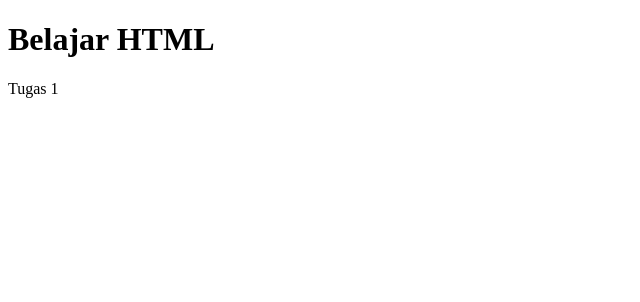
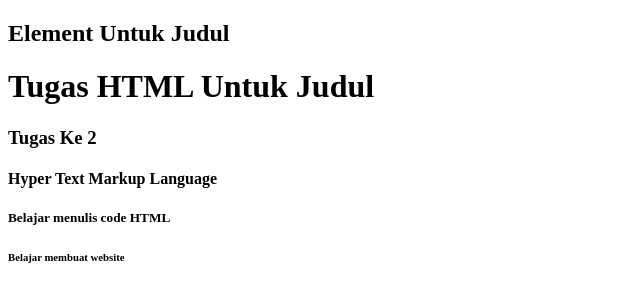
Before and after one commit to suci38/tugas_html, a plain HTML site: page html/index.html in a window 1280 px wide. Shown: the whole page, without its empty margins (0-640 px from the left). Drawn offline with Linux system fonts and the light colour scheme.

Commit message:
Tugas 2 html
Menulis element

```diff
--- a/html/index.html
+++ b/html/index.html
@@ -15,8 +15,15 @@
 </head>
 
 <body>
-    <h1>Belajar HTML</h1>
-    <P>Tugas 1</P>
+    <!-- <h3>Belajar HTML</h3> -->
+    <h2>Element Untuk Judul</h2>
+    <h1>Tugas HTML Untuk Judul</h1>
+    <h3>Tugas Ke 2</h3>
+    <h4>Hyper Text Markup Language</h4>
+    <h5>Belajar menulis code HTML</h5>
+    <h6>Belajar membuat website</h6>
+
+
 </body>
 
 </html>
```
